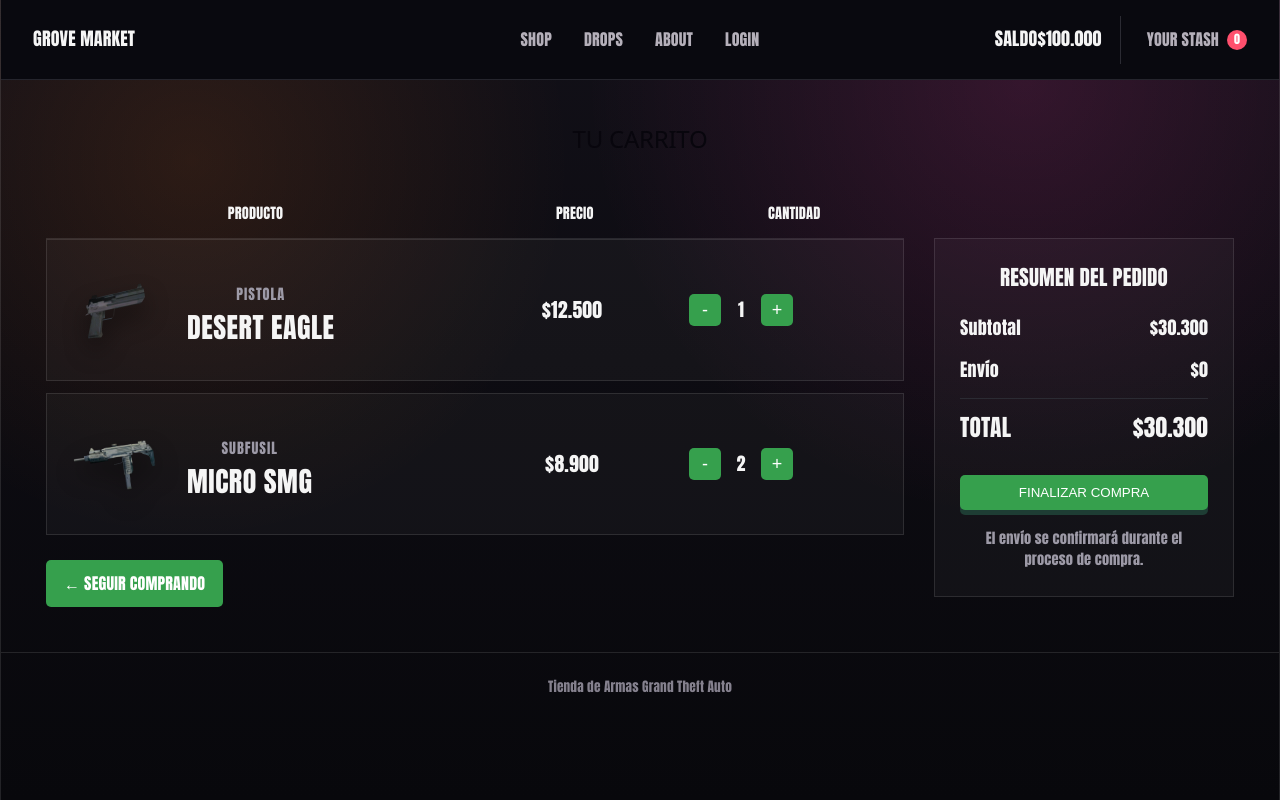
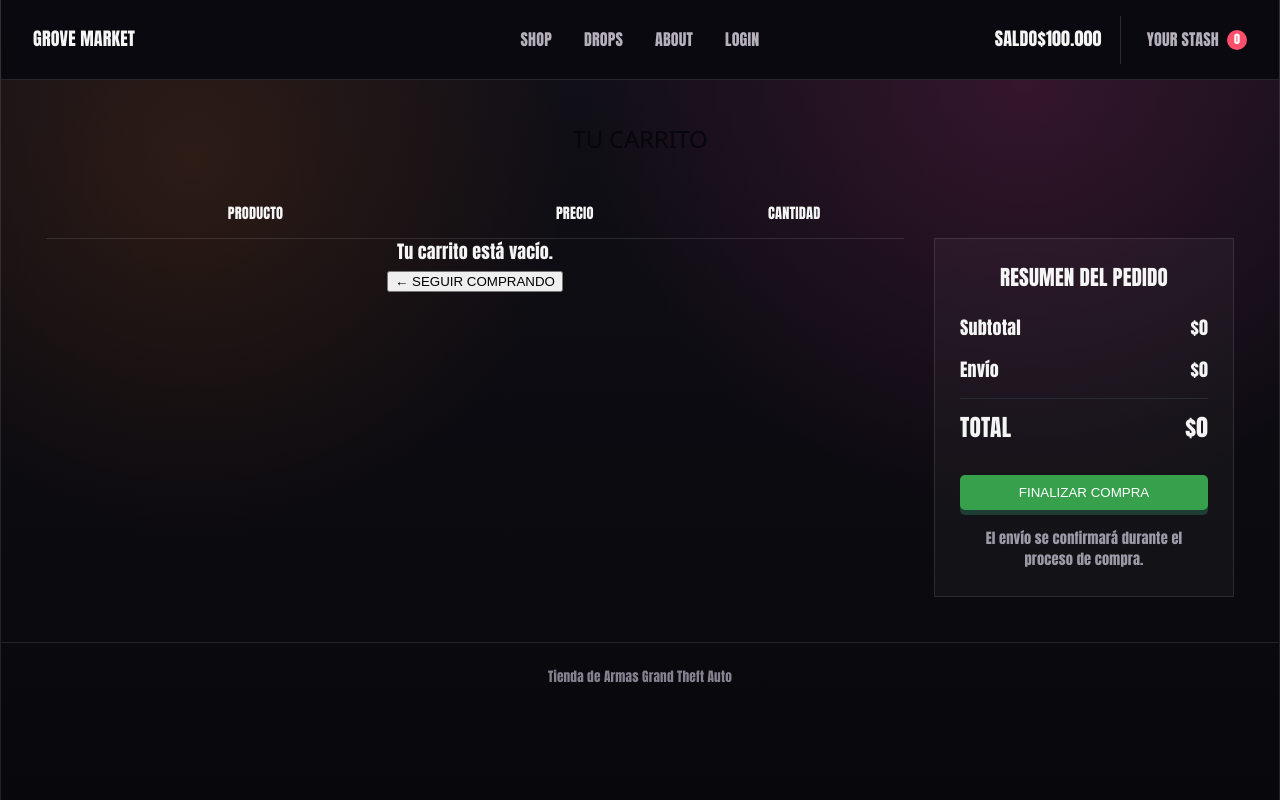
Before and after one commit to jaavi3ra/ShopArmasV2, a React (Vite) app: page /cart in a window 1280 px wide. Built offline with nearby package versions, Linux system fonts and the light colour scheme.

Commit message:
Conectar carrito y checkout con productos reales

```diff
--- a/src/App.jsx
+++ b/src/App.jsx
@@ -1,45 +1,70 @@
-import { useState } from 'react'
-import heroImg from './assets/hero.png'
-import reactLogo from './assets/react.svg'
-import viteLogo from './assets/vite.svg'
 
-import './App.css'
-import { Header } from './components/organism/header'
-import { Footer } from './components/organism/footer'
+import { useState } from "react";
 
-import './styles/global.css'
-import { Routes, Route } from 'react-router-dom';
-import { Home }   from './pages/home';
-import { Login }  from './pages/login';
-import { Stash }  from './pages/stash';
-import { Product }from './pages/product';
-import { Cart } from './pages/cart';
-import { Checkout } from './pages/checkout';
+import "./App.css";
+import "./styles/global.css";
+
+import { Header } from "./components/organism/header";
+import { Footer } from "./components/organism/footer";
+
+import { Routes, Route } from "react-router-dom";
+import { Home } from "./pages/home";
+import { Login } from "./pages/login";
+import { Stash } from "./pages/stash";
+import { Product } from "./pages/product";
+import { Cart } from "./pages/cart";
+import { Checkout } from "./pages/checkout";
 
 function App() {
-  const [count, setCount] = useState(0)
+  const [carrito, setCarrito] = useState([]);
+  function agregarAlCarrito(producto) {
+
+  setCarrito((carritoActual) => {
+    const productoExistente = carritoActual.find(
+      (item) => item.id === producto.id
+    );
+
+    if (productoExistente) {
+      return carritoActual.map((item) =>
+        item.id === producto.id
+          ? { ...item, quantity: item.quantity + 1 }
+          : item
+      );
+    }
+
+    return [...carritoActual, { ...producto, quantity: 1 }];
+  });
+}
 
   return (
     <>
       <div>
-      <Header />
+        <Header cantidadCarrito={carrito.reduce(
+            (total, producto) => total + producto.quantity,
+            0
+          )}/>
         <Routes>
-        <Route path="/" element={<Home />} />
-        <Route path="/home" element={<Home />} />
+          <Route path="/" element={
+              <Home agregarAlCarrito={agregarAlCarrito} carrito={carrito}/>
+            }/>
+          <Route path="/home" element={
+              <Home agregarAlCarrito={agregarAlCarrito} carrito={carrito}/>
+            }/>
           <Route path="/login" element={<Login />} />
           <Route path="/stash" element={<Stash />} />
-        <Route path="/cart" element={<Cart />} />
-        <Route path="/checkout" element={<Checkout />} />
+          <Route path="/cart" element={
+              <Cart carrito={carrito} setCarrito={setCarrito}/>
+            }/>
+          <Route
+            path="/checkout" element={<Checkout carrito={carrito} />}
+          />
           <Route path="/product" element={<Product />} />
         </Routes>
-      <main className="main-content">
-
-
-      </main>
+        <main className="main-content"></main>
         <Footer />
       </div>
     </>
-  )
+  );
 }
 
-export default App
+export default App;
--- a/src/components/molecule/Stash.jsx
+++ b/src/components/molecule/Stash.jsx
@@ -6,7 +6,7 @@
   return (
     <div className="stash-box">
       <Icono name="cart" />
-      <NavLink text="YOUR STASH" to="/stash" />
+      <NavLink text="YOUR STASH" to="/cart" />
       <Badge value={quantity} />
     </div>
   );
--- a/src/components/organism/CardProducto.jsx
+++ b/src/components/organism/CardProducto.jsx
@@ -79,9 +79,8 @@
           </div>
 
           <button
-            className="btn-agregar-item" onClick={() => {
-                console.log("CLICK:", product.name);
-              onAgregarProducto(product.name)}}
+            className="btn-agregar-item"
+            onClick={() => onAgregarProducto(product)}
             data-id={product.id}
           >
             AGREGAR
--- a/src/components/organism/header.jsx
+++ b/src/components/organism/header.jsx
@@ -4,7 +4,7 @@
 import { StashInfo } from "../molecule/Stash";
 import { NavMenu } from "../molecule/NavMenu";
 
-export function Header() {
+export function Header({ cantidadCarrito }) {
   return (
     <header>
        <section className="header-logo">
@@ -16,7 +16,7 @@
       <section className="header-actions">
         <BalanceInfo balance="100.000" />
         <Divider orientation="vertical"/>
-        <StashInfo quantity={0} />
+        <StashInfo quantity={cantidadCarrito} />
       </section>
     </header>
   );
--- a/src/components/template/CartTemplate.jsx
+++ b/src/components/template/CartTemplate.jsx
@@ -4,11 +4,18 @@
 import { Boton } from "../atomic/Boton";
 import { Divider } from "../atomic/Divider";
 import { EyebrowText } from "../atomic/Etiqueta";
-import { NavLink } from "../atomic/Link";
 
 import "../../styles/pages/cartPage.css";
 
-export function CartTemplate({ productos, total, formatoPrecio }) {
+export function CartTemplate({
+  productos,
+  total,
+  formatoPrecio,
+  onContinuarComprando,
+  onFinalizarCompra,
+  onSumarCantidad,
+  onRestarCantidad,
+}) {
     const navigate = useNavigate();
     const cantidadTotal = productos.reduce(
     (suma, producto) => suma + producto.quantity,
@@ -58,19 +65,22 @@
                   </span>
 
                   <div className="controles-cantidad">
-                    <button type="button">-</button>
+                    <button type="button" onClick={() => onRestarCantidad(producto.id)}>
+                        -
+                    </button>
                     <span>{producto.quantity}</span>
-                    <button type="button">+</button>
-                  </div>
+                    <button type="button" onClick={() => onSumarCantidad(producto.id)}>
+                        +
+                    </button>
+                    </div>
                 </article>
               ))
             )}
           </div>
 
-          <NavLink
-            to="/home"
-            text="← SEGUIR COMPRANDO"
-          />
+          <Boton className="boton-seguir-comprando" onClick={onContinuarComprando}>
+            ← SEGUIR COMPRANDO
+          </Boton>
         </section>
 
         <aside id="resumen-carrito">
@@ -93,9 +103,9 @@
             <span>{formatoPrecio(total)}</span>
           </div>
 
-          <Boton className="boton-finalizar" onClick={() => navigate("/checkout")}>
+          <Boton className="boton-finalizar" onClick={onFinalizarCompra}>
             FINALIZAR COMPRA
-          </Boton>
+            </Boton>
 
           <p className="cart-summary-note">
             El envío se confirmará durante el proceso de compra.
--- a/src/pages/cart.jsx
+++ b/src/pages/cart.jsx
@@ -1,25 +1,15 @@
 
 import { CartTemplate } from "../components/template/CartTemplate";
+import { useNavigate } from "react-router-dom";
 
-export function Cart() {
-  const productos = [
-    {
-      id: 1,
-      name: "Desert Eagle",
-      category: "Pistola",
-      price: 12500,
-      quantity: 1,
-      image: "/-img/static_wikia_nocookie_net-latest.webp",
-    },
-    {
-      id: 2,
-      name: "Micro SMG",
-      category: "Subfusil",
-      price: 8900,
-      quantity: 2,
-      image: "/-img/MicroSMG-GTAVC.webp",
-    },
-  ];
+export function Cart({ carrito, setCarrito }) {
+  const navigate = useNavigate();
+
+  const productos = carrito.map((producto) => ({
+    ...producto,
+    price: producto.price,
+    quantity: producto.quantity,
+  }));
 
   const total = productos.reduce(
     (suma, producto) =>
@@ -36,6 +26,28 @@
       productos={productos}
       total={total}
       formatoPrecio={formatoPrecio}
+      onContinuarComprando={() => navigate("/home")}
+      onFinalizarCompra={() => navigate("/checkout")}
+      onSumarCantidad={(id) =>
+        setCarrito((carritoActual) =>
+          carritoActual.map((producto) =>
+            producto.id === id
+              ? { ...producto, quantity: producto.quantity + 1 }
+              : producto
+          )
+        )
+      }
+      onRestarCantidad={(id) =>
+        setCarrito((carritoActual) =>
+          carritoActual
+            .map((producto) =>
+              producto.id === id
+                ? { ...producto, quantity: producto.quantity - 1 }
+                : producto
+            )
+            .filter((producto) => producto.quantity > 0)
+        )
+      }
     />
   );
 }
--- a/src/pages/checkout.jsx
+++ b/src/pages/checkout.jsx
@@ -2,7 +2,7 @@
 import { useState } from "react";
 import { CheckoutTemplate } from "../components/template/CheckoutTemplate";
 
-export function Checkout() {
+export function Checkout({ carrito }) {
   const [datos, setDatos] = useState({
     nombre: "",
     correo: "",
@@ -13,10 +13,12 @@
     pago: "tarjeta",
   });
 
-  const productos = [
-    { id: 1, nombre: "Desert Eagle", precio: 12500, cantidad: 1 },
-    { id: 2, nombre: "Micro SMG", precio: 8900, cantidad: 2 },
-  ];
+  const productos = carrito.map((producto) => ({
+  id: producto.id,
+  nombre: producto.name,
+  precio: producto.price,
+  cantidad: producto.quantity,
+}));
 
   const total = productos.reduce(
     (suma, producto) =>
--- a/src/pages/home.jsx
+++ b/src/pages/home.jsx
@@ -1,29 +1,33 @@
+
 import { useState } from "react";
 import { productosCatalogo } from "../data/productos";
 import { ProductCard } from "../components/organism/CardProducto";
 import { HomeTemplate } from "../components/template/HomeTemplate";
 import "../styles/pages/homePage.css";
 
-export  function Home() {
+export function Home({ agregarAlCarrito, carrito }) {
   const [nombreProducto, setNombreProducto] = useState("");
 
-  function agregarProducto(nombre) {
-    console.log("Producto agregado:", nombre);
-    setNombreProducto(nombre);
+  function agregarProducto(producto) {
+  agregarAlCarrito(producto);
+  setNombreProducto(producto.name);
 
     setTimeout(() => {
       setNombreProducto("");
     }, 3000);
+  }
 
-  }
   return (
     <div>
-        <HomeTemplate stock={productosCatalogo.length} nombreProducto={nombreProducto}>
+      <HomeTemplate
+        stock={productosCatalogo.length}
+        nombreProducto={nombreProducto}
+      >
         {productosCatalogo.map((product) => (
           <ProductCard
             key={product.id}
             product={product}
-                onAgregarProducto={agregarProducto}
+            onAgregarProducto={() => agregarProducto(product)}
           />
         ))}
       </HomeTemplate>
```
Lines whose indentation alone changed are shown as unchanged.
